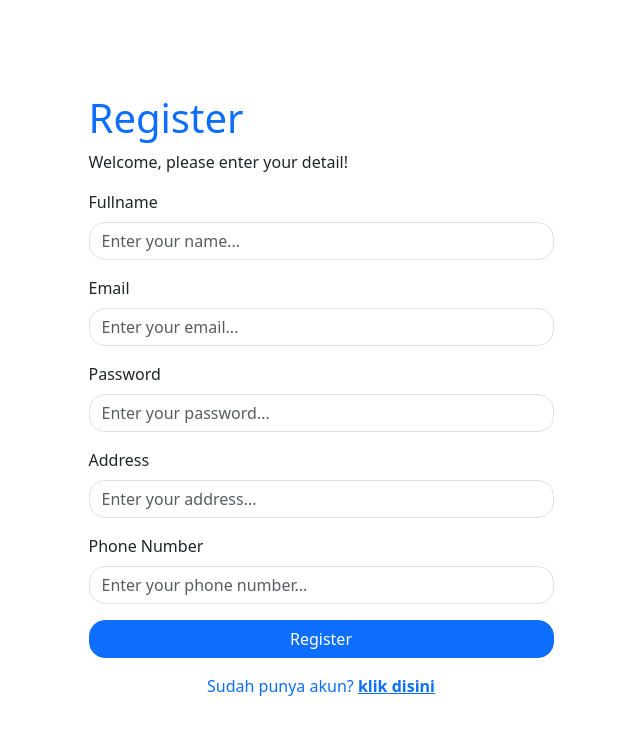
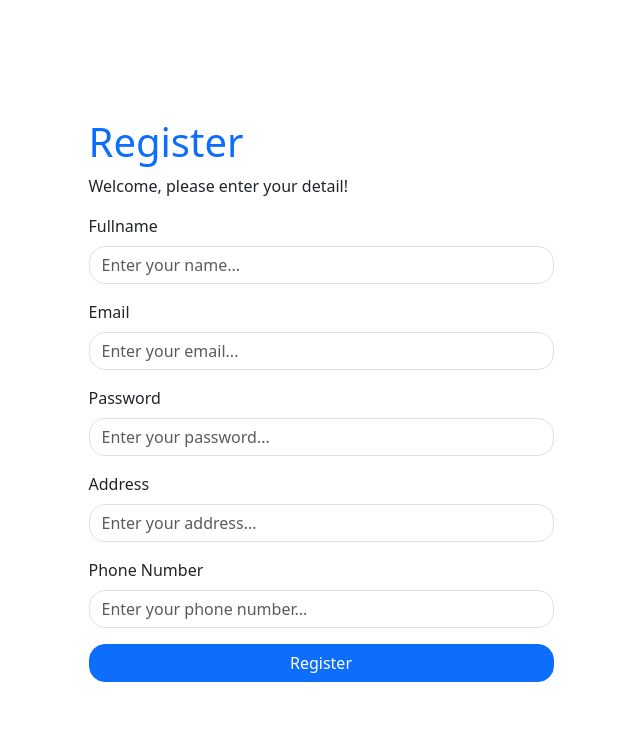
Before and after one commit to adrianmulyawan/tiba-tiba-react, a React (Vite) app: page /register in a window 1280 px wide. Shown: the top 734 px of the page, without its empty margins (319-959 px from the left). Built offline with nearby package versions, Linux system fonts and the light colour scheme.

Commit message:
edit component

```diff
--- a/src/components/Fragments/FormLogin.jsx
+++ b/src/components/Fragments/FormLogin.jsx
@@ -11,7 +11,6 @@ const FormLogin = () => {
         <Input label="password" text="Password" type="password" placeholder="Enter your password..." id="password" />
         <div className="d-grid gap-2">
           <Button buttonType="submit" buttonStyle="btn-primary rounded-4">Login</Button>
-          <p className="text-center text-primary my-2">Belum punya akun? <Link className="fw-bold" to="/register">daftar disini</Link></p>
         </div>
       </form>
     </>
--- a/src/components/Fragments/FormRegister.jsx
+++ b/src/components/Fragments/FormRegister.jsx
@@ -14,7 +14,6 @@ const FormRegister = () => {
         <Input label="phone_number" text="Phone Number" type="text" placeholder="Enter your phone number..." id="phone_number" />
         <div className="d-grid gap-2">
           <Button buttonType="submit" buttonStyle="btn-primary rounded-4">Register</Button>
-          <p className="text-center text-primary my-2">Sudah punya akun? <Link to="/login" className="fw-bold">klik disini</Link></p>
         </div>
       </form>
     </>
```
